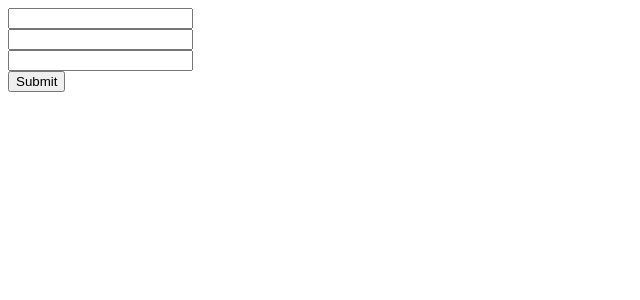
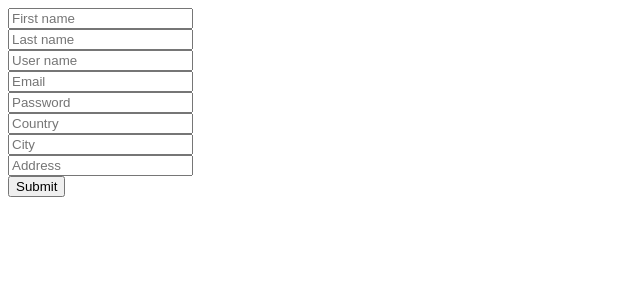
Before and after one commit to rohit-kumaar/reference-every-big-react-app-needs-these, a React (Create React App) app: page / in a window 1280 px wide. Shown: the top 300 px of the page, without its empty margins (0-640 px from the left). Built offline with nearby package versions, Linux system fonts and the light colour scheme.

Commit message:
some new useState code

```diff
--- a/package.json
+++ b/package.json
@@ -10,8 +10,8 @@
     "copy-to-clipboard": "^3.3.1",
     "js-cookie": "^3.0.1",
     "lodash": "^4.17.21",
-    "react": "^18.0.2",
-    "react-dom": "^18.0.2",
+    "react": "^18.2.0",
+    "react-dom": "^18.2.0",
     "react-scripts": "4.0.3",
     "web-vitals": "^1.1.2"
   },
--- /dev/null
+++ b/src/31-useState/AllInputsWithAsingleonChange.js
@@ -0,0 +1,38 @@
+import React, { useState } from "react";
+
+function AllInputsWithAsingleonChange() {
+  const [user, setUser] = useState({
+    firstName:'',
+    lastName:'',
+    userName:'',
+    email:'',
+    password:'',
+    country:'',
+    city:'',
+    address:'',
+  });
+
+  const handleChange = (e) => {
+    setUser((prev) => ({...prev, [e.target.name]:e.target.value}))
+  }
+
+  console.log(user);
+
+  return (
+    <div>
+      <form>
+        <input type="text" name="firstName" placeholder="First name" onChange={handleChange} /> <br />
+        <input type="text" name="lastName" placeholder="Last name" onChange={handleChange} /> <br />
+        <input type="text" name="userName" placeholder="User name" onChange={handleChange} /> <br />
+        <input type="email" name="email" placeholder="Email " onChange={handleChange} /> <br />
+        <input type="password" name="password" placeholder="Password" onChange={handleChange} /> <br />
+        <input type="text" name="country" placeholder="Country" onChange={handleChange} /> <br />
+        <input type="text" name="city" placeholder="City" onChange={handleChange} /> <br />
+        <input type="text" name="address" placeholder="Address" /> <br />
+        <input type="submit" value="Submit" onChange={handleChange} />
+      </form>
+    </div>
+  );
+}
+
+export default AllInputsWithAsingleonChange;
--- a/src/31-useState/HookCounter.js
+++ b/src/31-useState/HookCounter.js
@@ -3,9 +3,18 @@ import React, { useState } from "react";
 function HookCounter() {
   const [count, setCount] = useState(0);
 
+  const increase = () => setCount(count + 1);
+
+  const increaseAsync = () => {
+    setTimeout(() => {
+      setCount((currentNumber) => currentNumber + 1);
+    }, 2000);
+  };
+
   return (
     <div>
-      <button onClick={() => setCount(count + 1)}>Counter {count}</button>
+      <button onClick={increase}>Counter {count}</button>
+      <button onClick={increaseAsync}>Async counter {count}</button>
     </div>
   );
 }
--- a/src/31-useState/HookCounterArray.js
+++ b/src/31-useState/HookCounterArray.js
@@ -4,8 +4,7 @@ function HookCounterArray() {
   const [items, setItems] = useState([]);
 
   const addItem = () => {
-    setItems([
-      ...items,
+    setItems([ ...items,
       {
         id: items.length,
         value: Math.floor(Math.random() * 10) + 1,
--- a/src/31-useState/HookCounterObject.js
+++ b/src/31-useState/HookCounterObject.js
@@ -9,16 +9,12 @@ function HookCounterObject() {
         <input
           type="text"
           value={name.firstName}
-          onChange={(event) =>
-            setName({ ...name, firstName: event.target.value })
-          }
+          onChange={e => setName({ ...name, firstName: e.target.value })}
         />
         <input
           type="text"
           value={name.lastName}
-          onChange={(event) =>
-            setName({ ...name, lastName: event.target.value })
-          }
+          onChange={e => setName({ ...name, lastName: e.target.value })}
         />
         <h2>Your first name is - {name.firstName}</h2>
         <h2>Your last name is - {name.lastName}</h2>
--- a/src/App.js
+++ b/src/App.js
@@ -1,45 +1,46 @@
-import ToggleComponent from "./1-useToggle/ToggleComponent";
-import TimeoutComponent from "./2-useTimeout/TimeoutComponent";
-import DebounceComponent from "./3-useDebounce/DebounceComponent";
-import UpdateEffectComponent from "./4-useUpdateEffect/UpdateEffectComponent";
-import ArrayComponent from "./5-useArray/ArrayComponent";
-import PreviousComponent from "./6-usePrevious/PreviousComponent";
-import StateWithHistoryComponent from "./7-useStateWithHistory/StateWithHistoryComponent";
-import StorageComponent from "./8-useStorage/StorageComponent";
-import AsyncComponent from "./9-useAsync/AsyncComponent";
-import FetchComponent from "./10-useFetch/FetchComponent";
-import ScriptComponent from "./11-useScript/ScriptComponent";
-import DeepCompareEffectComponent from "./12-useDeepCompareEffect/DeepCompareEffectComponent";
-import EventListenerComponent from "./13-useEventListener/EventListenerComponent";
-import OnScreenComponentComponent from "./14-useOnScreen/OnScreenComponent";
-import WindowSizeComponent from "./15-useWindowSize/WindowSizeComponent";
-import MediaQueryComponent from "./16-useMediaQuery/MediaQueryComponent";
-import GeolocationComponent from "./17-useGeolocation/GeolocationComponent";
-import StateWithValidationComponent from "./18-useStateWithValidation/StateWithValidationComponent";
-import SizeComponent from "./19-useSize/SizeComponent";
-import EffectOnceComponent from "./20-useEffectOnce/EffectOnceComponent";
-import ClickOutsideComponent from "./21-useClickOutside/ClickOutsideComponent";
-import DarkModeComponent from "./22-useDarkMode/DarkModeComponent";
-import CopyToClipboardComponent from "./23-useCopyToClipboard/CopyToClipboardComponent";
-import CookieComponent from "./24-useCookie/CookieComponent";
-import TranslationComponent from "./25-useTranslation/TranslationComponent";
-import OnlineStatusComponent from "./26-useOnlineStatus/OnlineStatusComponent";
-import RenderCountComponent from "./27-useRenderCount/RenderCountComponent";
-import DebugInformationComponent from "./28-useDebugInformation/DebugInformationComponent";
-import HoverComponent from "./29-useHover/HoverComponent";
-import LongPressComponent from "./30-useLongPress.js/LongPressComponent";
-import HookCounter from "./31-useState/HookCounter";
-import HookCounterTwo from "./31-useState/HookCounterTwo";
-import HookCounterObject from "./31-useState/HookCounterObject";
-import HookCounterArray from "./31-useState/HookCounterArray";
-import HookCounterOne from "./32-useEffect/HookCounterOne";
-import HookMouse from "./32-useEffect/HookMouse";
-import MouseContainer from "./32-useEffect/MouseContainer";
-import IntervalHookCounter from "./32-useEffect/IntervalHookCounter";
-import DataFetching from "./32-useEffect/DataFetching";
-import DataFetching2 from "./32-useEffect/DataFetching2";
-import DataFetching3 from "./32-useEffect/DataFetching3";
-import PostData from "./32-useEffect/PostData";
+// import ToggleComponent from "./1-useToggle/ToggleComponent";
+// import TimeoutComponent from "./2-useTimeout/TimeoutComponent";
+// import DebounceComponent from "./3-useDebounce/DebounceComponent";
+// import UpdateEffectComponent from "./4-useUpdateEffect/UpdateEffectComponent";
+// import ArrayComponent from "./5-useArray/ArrayComponent";
+// import PreviousComponent from "./6-usePrevious/PreviousComponent";
+// import StateWithHistoryComponent from "./7-useStateWithHistory/StateWithHistoryComponent";
+// import StorageComponent from "./8-useStorage/StorageComponent";
+// import AsyncComponent from "./9-useAsync/AsyncComponent";
+// import FetchComponent from "./10-useFetch/FetchComponent";
+// import ScriptComponent from "./11-useScript/ScriptComponent";
+// import DeepCompareEffectComponent from "./12-useDeepCompareEffect/DeepCompareEffectComponent";
+// import EventListenerComponent from "./13-useEventListener/EventListenerComponent";
+// import OnScreenComponentComponent from "./14-useOnScreen/OnScreenComponent";
+// import WindowSizeComponent from "./15-useWindowSize/WindowSizeComponent";
+// import MediaQueryComponent from "./16-useMediaQuery/MediaQueryComponent";
+// import GeolocationComponent from "./17-useGeolocation/GeolocationComponent";
+// import StateWithValidationComponent from "./18-useStateWithValidation/StateWithValidationComponent";
+// import SizeComponent from "./19-useSize/SizeComponent";
+// import EffectOnceComponent from "./20-useEffectOnce/EffectOnceComponent";
+// import ClickOutsideComponent from "./21-useClickOutside/ClickOutsideComponent";
+// import DarkModeComponent from "./22-useDarkMode/DarkModeComponent";
+// import CopyToClipboardComponent from "./23-useCopyToClipboard/CopyToClipboardComponent";
+// import CookieComponent from "./24-useCookie/CookieComponent";
+// import TranslationComponent from "./25-useTranslation/TranslationComponent";
+// import OnlineStatusComponent from "./26-useOnlineStatus/OnlineStatusComponent";
+// import RenderCountComponent from "./27-useRenderCount/RenderCountComponent";
+// import DebugInformationComponent from "./28-useDebugInformation/DebugInformationComponent";
+// import HoverComponent from "./29-useHover/HoverComponent";
+// import LongPressComponent from "./30-useLongPress.js/LongPressComponent";
+// import HookCounter from "./31-useState/HookCounter";
+// import HookCounterArray from "./31-useState/HookCounterArray";
+// import HookCounterTwo from "./31-useState/HookCounterTwo";
+import AllInputsWithAsingleonChange from "./31-useState/AllInputsWithAsingleonChange";
+// import HookCounterObject from "./31-useState/HookCounterObject";
+// import HookCounterOne from "./32-useEffect/HookCounterOne";
+// import HookMouse from "./32-useEffect/HookMouse";
+// import MouseContainer from "./32-useEffect/MouseContainer";
+// import IntervalHookCounter from "./32-useEffect/IntervalHookCounter";
+// import DataFetching from "./32-useEffect/DataFetching";
+// import DataFetching2 from "./32-useEffect/DataFetching2";
+// import DataFetching3 from "./32-useEffect/DataFetching3";
+// import PostData from "./32-useEffect/PostData";
 
 function App() {
   // return <ToggleComponent />
@@ -73,9 +74,10 @@ function App() {
   // return <HoverComponent />
   // return <LongPressComponent />
   // return <HookCounter />;
+  // return <HookCounterArray />;
   // return <HookCounterTwo />;
   // return <HookCounterObject />;
-  // return <HookCounterArray />;
+  return <AllInputsWithAsingleonChange />;
   // return <HookCounterOne />;
   // return <HookMouse />;
   // return <MouseContainer />;
@@ -83,7 +85,7 @@ function App() {
   // return <DataFetching />;
   // return <DataFetching2 />;
   // return <DataFetching3 />;
-  return <PostData />;
+  // return <PostData />;
 }
 
 export default App;
```
Also changed, not shown: 1 other file (tests, documents, lock files or other folders).
